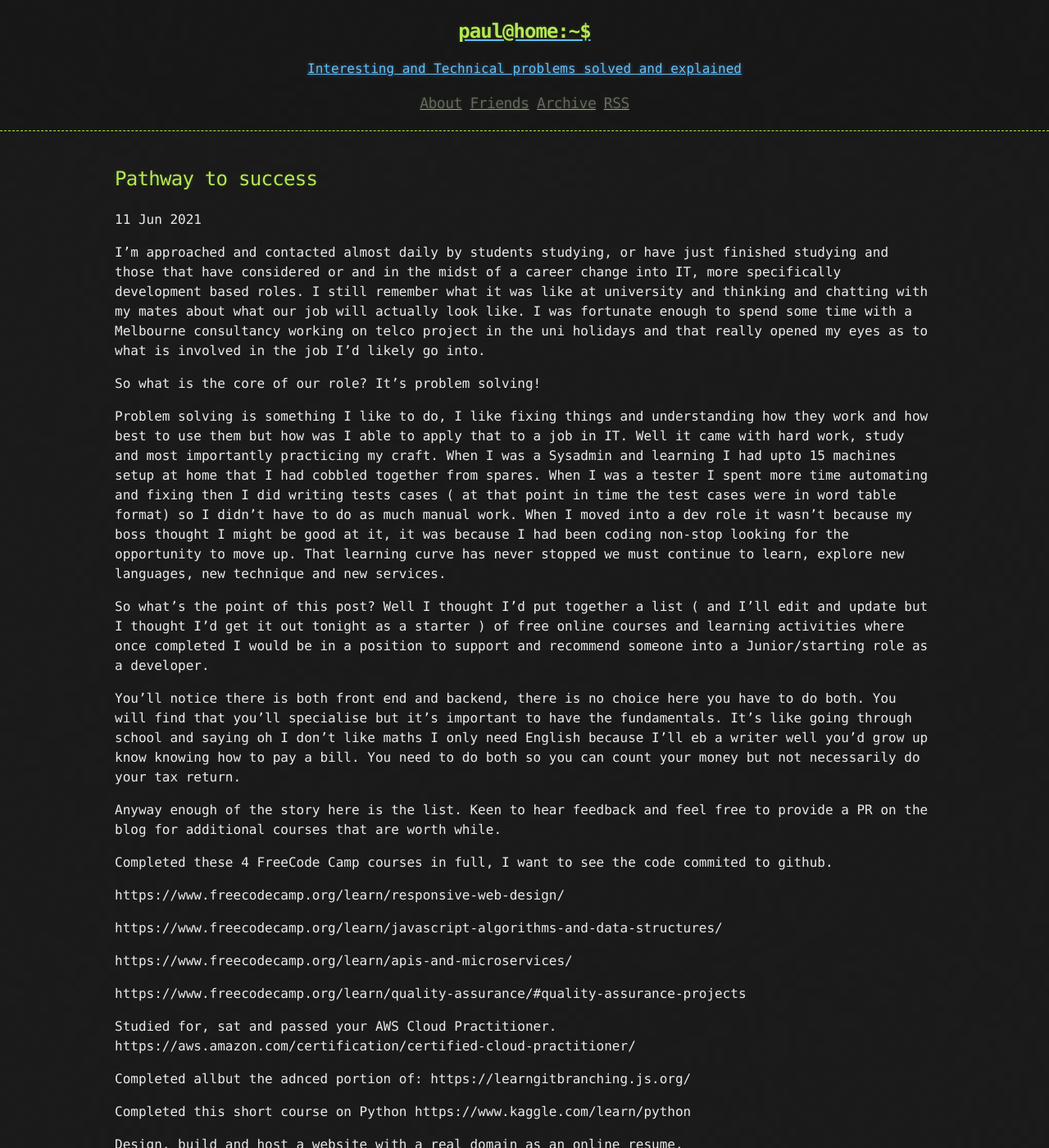
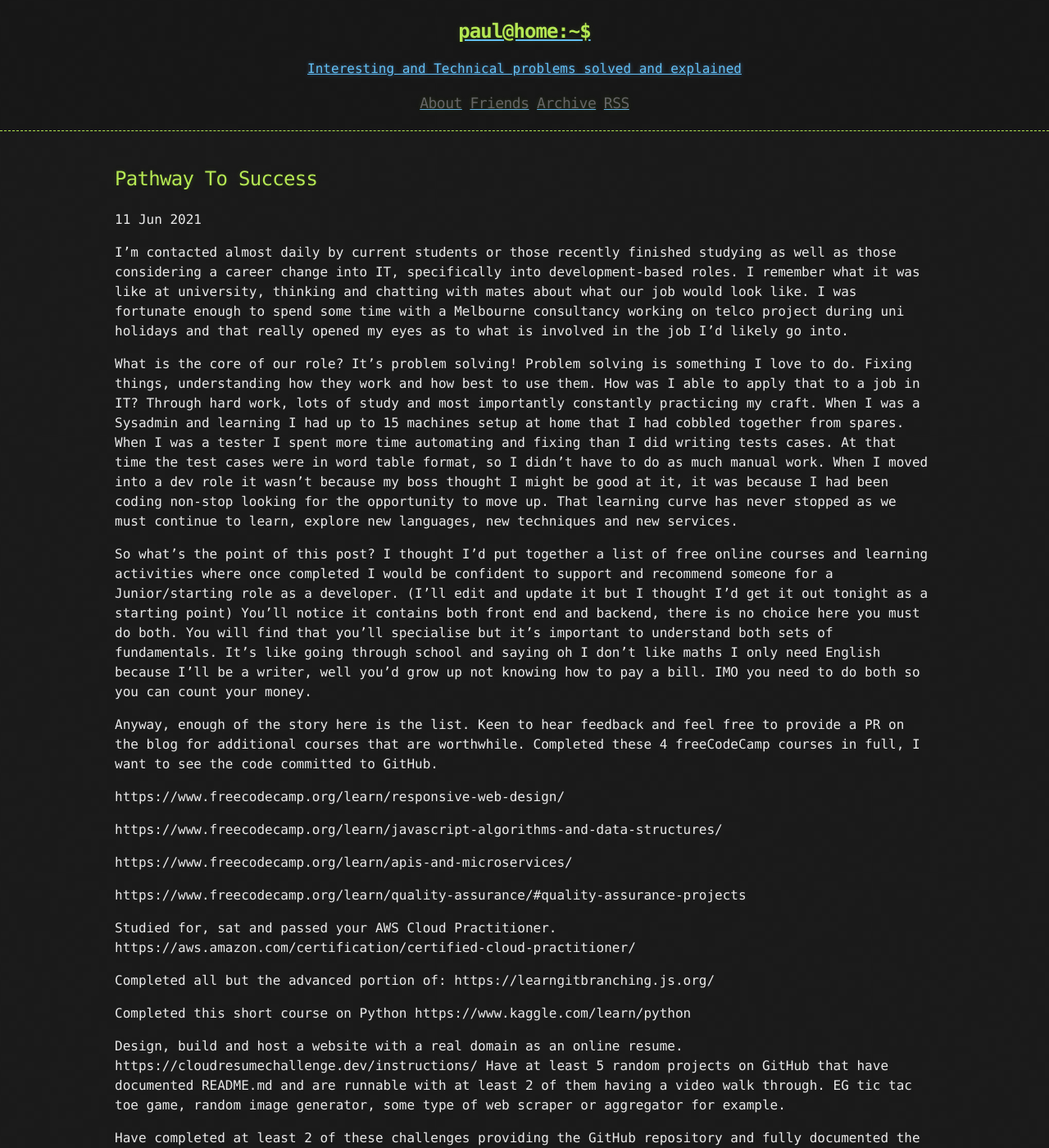
Before and after one commit to kukielp/sample-blog, a Jekyll site: the page built from _posts/2021-06-11-pathway-to-success.md, in a window 1280 px wide and 1400 px high. Shown: the whole window at 82% size. Built offline with Jekyll 4.4.1, drawn with Linux system fonts in a browser that asks for light colours; a script that is not in the unit is left out; some of the changed text lies outside the part shown.

Commit message:
Fix some typos

```diff
--- a/_posts/2021-06-11-pathway-to-success.md
+++ b/_posts/2021-06-11-pathway-to-success.md
@@ -1,23 +1,13 @@
----
-layout: post
-title:  "Pathway to success"
-date:   2021-06-11 19:18:01 +1000
-categories: aws coding front end backend challenge
----
+I’m contacted almost daily by current students or those recently finished studying as well as those considering a career change into IT, specifically into development-based roles. I remember what it was like at university, thinking and chatting with mates about what our job would look like. I was fortunate enough to spend some time with a Melbourne consultancy working on telco project during uni holidays and that really opened my eyes as to what is involved in the job I’d likely go into.
 
-I'm approached and contacted almost daily by students studying, or have just finished studying and those that have considered or and in the midst of a career change into IT, more specifically development based roles.  I still remember what it was like at university and thinking and chatting with my mates about what our job will actually look like.  I was fortunate enough to spend some time with  a Melbourne consultancy working on telco project in the uni holidays and that really opened my eyes as to what is involved in the job I’d likely go into.
+What is the core of our role? It’s problem solving!
+Problem solving is something I love to do. Fixing things, understanding how they work and how best to use them. How was I able to apply that to a job in IT? Through hard work, lots of study and most importantly constantly practicing my craft. When I was a Sysadmin and learning I had up to 15 machines setup at home that I had cobbled together from spares. When I was a tester I spent more time automating and fixing than I did writing tests cases. At that time the test cases were in word table format, so I didn’t have to do as much manual work. When I moved into a dev role it wasn’t because my boss thought I might be good at it, it was because I had been coding non-stop looking for the opportunity to move up. That learning curve has never stopped as we must continue to learn, explore new languages, new techniques and new services.
 
-So what is the core of our role?  It’s problem solving!
+So what’s the point of this post? I thought I’d put together a list of free online courses and learning activities where once completed I would be confident to support and recommend someone for a Junior/starting role as a developer. (I’ll edit and update it but I thought I’d get it out tonight as a starting point)
+You’ll notice it contains both front end and backend, there is no choice here you must do both. You will find that you’ll specialise but it’s important to understand both sets of fundamentals. It’s like going through school and saying oh I don’t like maths I only need English because I’ll be a writer, well you’d grow up not knowing how to pay a bill. IMO you need to do both so you can count your money.
 
-Problem solving is something I like to do, I like fixing things and understanding how they work and how best to use them but how was I able to apply that to a job in IT.  Well it came with hard work, study and most importantly practicing my craft.  When I was a Sysadmin and learning I had upto 15 machines setup at home that I had cobbled together from spares.  When I was a tester I spent more time automating and fixing then I did writing tests cases (  at that point in time the test cases were in word table format) so I didn’t have to do as much manual work.  When I moved into a dev role it wasn’t because my boss thought I might be good at it, it was because I had been coding non-stop looking for the opportunity to move up.  That learning curve has never stopped we must continue to learn, explore new languages, new technique and new services.
-
-So what’s the point of this post?  Well I thought I’d put together a list ( and I’ll edit and update but I thought I’d get it out tonight as a starter ) of free online courses and learning activities where once completed I would be in a position to support and recommend someone into a Junior/starting role as a developer.
-
-You’ll notice there is both front end and backend, there is no choice here you have to do both.  You will find that you’ll specialise but it’s important to have the fundamentals.  It’s like going through school and saying oh I don’t like maths I only need English because I’ll eb a writer well you’d grow up know knowing how to pay a bill.  You need to do both so you can count your money but not necessarily do your tax return.
-
-Anyway enough of the story here is the list.  Keen to hear feedback and feel free to provide a PR on the blog for additional courses that are worth while.
-
-Completed these 4 FreeCode Camp courses in full, I want to see the code commited to github.
+Anyway, enough of the story here is the list. Keen to hear feedback and feel free to provide a PR on the blog for additional courses that are worthwhile.
+Completed these 4 freeCodeCamp courses in full, I want to see the code committed to GitHub.
 
 https://www.freecodecamp.org/learn/responsive-web-design/
 
@@ -27,20 +17,16 @@ https://www.freecodecamp.org/learn/apis-and-microservices/
 
 https://www.freecodecamp.org/learn/quality-assurance/#quality-assurance-projects
 
-Studied for, sat and passed your AWS Cloud Practitioner.
-https://aws.amazon.com/certification/certified-cloud-practitioner/
+Studied for, sat and passed your AWS Cloud Practitioner. https://aws.amazon.com/certification/certified-cloud-practitioner/
 
-Completed allbut the adnced portion of: https://learngitbranching.js.org/
+Completed all but the advanced portion of: https://learngitbranching.js.org/
 
-Completed this short course on Python
-https://www.kaggle.com/learn/python
+Completed this short course on Python https://www.kaggle.com/learn/python
 
 Design, build and host a website with a real domain as an online resume. https://cloudresumechallenge.dev/instructions/
+Have at least 5 random projects on GitHub that have documented README.md and are runnable with at least 2 of them having a video walk through. EG tic tac toe game, random image generator, some type of web scraper or aggregator for example.
 
-Have at least 5 random projects on GitHub that have documented README.md and are runnable with at least 2 of them having a video walk through. EG tic tac toe game, random image generator, some type of web scraper or aggrigator for example.
-
-Have completed at least 2 of these challenges providing the github repository and fully documented the solution
-
+Have completed at least 2 of these challenges providing the GitHub repository and fully documented the solution
 https://acloudguru.com/blog/engineering/cloudguruchallenge-improve-application-performance-using-amazon-elasticache
 
 https://acloudguru.com/blog/engineering/how-to-build-a-netflix-style-recommendation-engine-with-amazon-sagemaker
@@ -49,4 +35,4 @@ https://acloudguru.com/blog/engineering/cloudguruchallenge-python-aws-etl
 
 https://acloudguru.com/blog/engineering/cloudguruchallenge-machine-learning-on-aws
 
-Yes it's alot of work, but easily achievable in 6 or so months even with a full time job/study.  Achieve this and you'll thank me for it, you'll have learnt a ton of skill and muscle memory for html, javascript, python understand the basics of Cloud Computing and be Certified, have a rich portfolio to show any future employeer and have really got used to googlign when thens don't work and when google dosn't help you'll have found the community’s that exist that do!
+Yes it’s a lot of work, but it is achievable in 6 or so months even with a full time job/study. Achieve this and you’ll thank me for it as you’ll have learnt a ton of skill and muscle memory for HTML, JavaScript and Python. You will understand the basics of Cloud Computing and be Certified, have a rich portfolio to show future potential employers and have really gotten used to googling when things don’t work and when google doesn’t help, you will have found the communities that exist that do!
```
